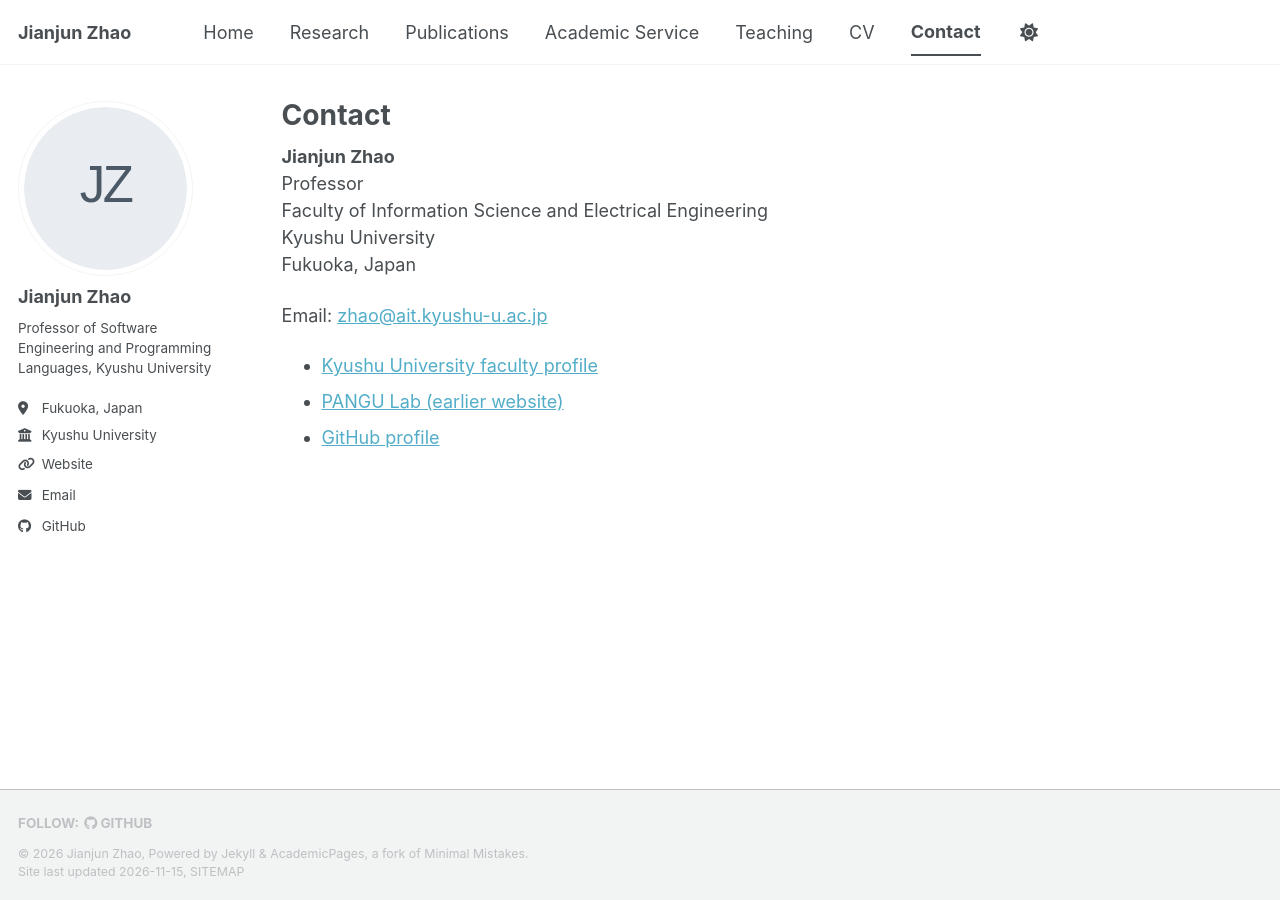
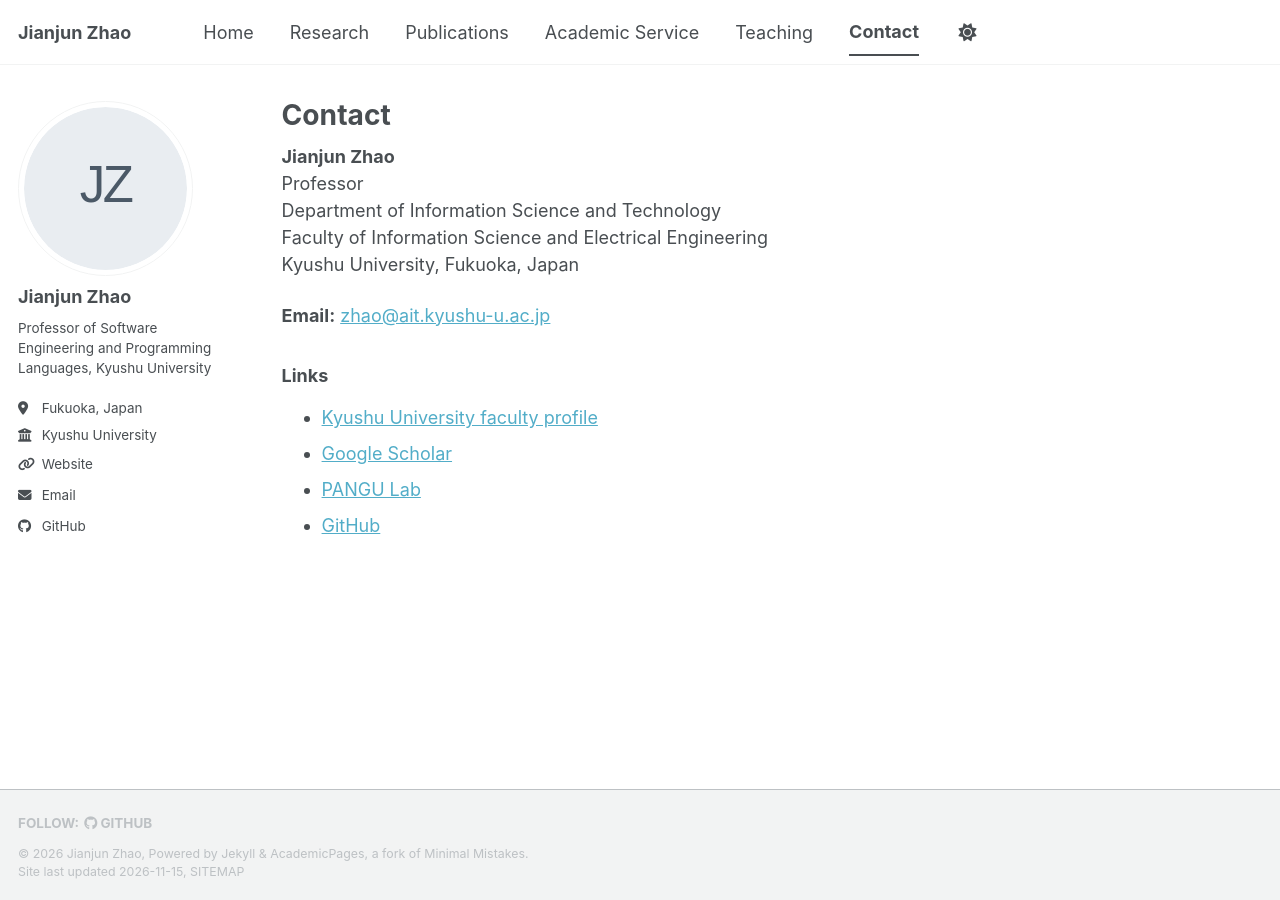
Before and after one commit to jianjunzhao-home/jianjunzhao-home.github.io, a Jekyll site: the page built from _pages/contact.md, in a window 1280 px wide. Built offline with Jekyll 4.4.1, drawn with Linux system fonts in a browser that asks for light colours; a script bundle is joined from its source files by our own code; a style sheet for code colours, icons or effects is not loaded.

Commit message:
Updating contact part

```diff
--- a/_data/navigation.yml
+++ b/_data/navigation.yml
@@ -10,7 +10,5 @@ main:
     url: /academic-service/
   - title: "Teaching"
     url: /teaching/
-  - title: "CV"
-    url: /cv/
   - title: "Contact"
     url: /contact/
--- a/_pages/contact.md
+++ b/_pages/contact.md
@@ -6,12 +6,15 @@ author_profile: true
 
 **Jianjun Zhao**
 Professor
+Department of Information Science and Technology
 Faculty of Information Science and Electrical Engineering
-Kyushu University
-Fukuoka, Japan
+Kyushu University, Fukuoka, Japan
 
-Email: [zhao@ait.kyushu-u.ac.jp](mailto:zhao@ait.kyushu-u.ac.jp)
+**Email:** [zhao@ait.kyushu-u.ac.jp](mailto:zhao@ait.kyushu-u.ac.jp)
+
+### Links
 
 - [Kyushu University faculty profile](https://hyoka.ofc.kyushu-u.ac.jp/html/100021354_en.html)
-- [PANGU Lab (earlier website)](https://pangukaitian.github.io/pangu/)
-- [GitHub profile](https://github.com/pangukaitian)
+- [Google Scholar](https://scholar.google.com/citations?user=PZZ0iygAAAAJ&hl=en)
+- [PANGU Lab](https://pangukaitian.github.io/pangu/)
+- [GitHub](https://github.com/pangukaitian)
```
